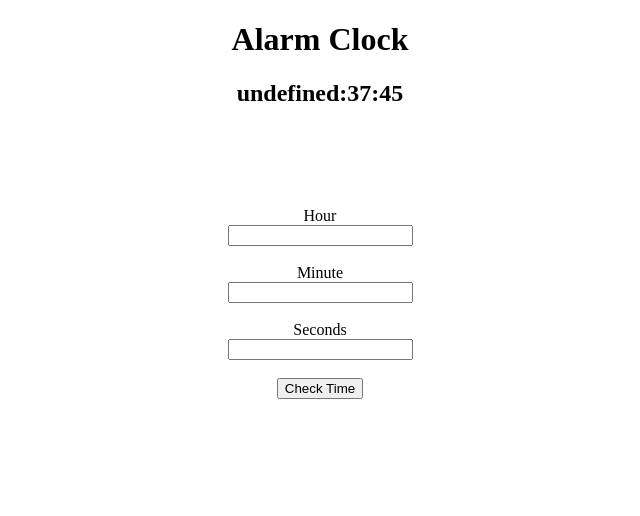
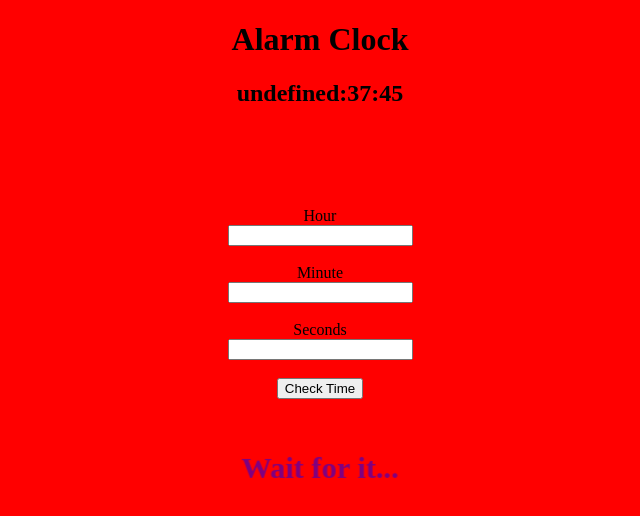
Before and after one commit to billfranz00/alarmClock, a plain HTML site: page index.html in a window 1280 px wide. Both pictures are taken after a click on the button "Check Time". Shown: the whole page, without its empty margins (320-960 px from the left). Drawn offline with Linux system fonts and the light colour scheme.

Commit message:
Waiting Effects

```diff
--- a/css/main.css
+++ b/css/main.css
@@ -9,6 +9,10 @@ form {
 
 label {
 	display: block;
+}
+
+.red {
+	background-color: red;
 }
 
 .blue {
@@ -27,3 +31,10 @@ img {
 .right {
 	float: right;
 }
+
+.texty {
+	font-weight: bold;
+	color: purple;
+	display: none;
+	margin-top: 50px;
+}
--- a/index.html
+++ b/index.html
@@ -31,6 +31,8 @@
 	<button type="button" onclick="compareTime();">Check Time</button>
 </form>
 
+<h1 id="hOne" class="texty animated flip infinite">Wait for it...</h1>
+
 <script type="text/javascript" src="js/go.js"></script>
 
 </body>
--- a/js/go.js
+++ b/js/go.js
@@ -34,6 +34,8 @@ function currentTime() {
 
 //Determines if inputted is same as current time
 function compareTime() {
+	document.body.setAttribute('class', 'red')
+	document.getElementById('hOne').style.display = "block"
 	var rightNow = new Date(),
 		hours = twelve(rightNow.getHours()),
 		minutes = rightNow.getMinutes(),
@@ -43,6 +45,7 @@ function compareTime() {
 		secondValue = Number(document.getElementById("clockSecond").value);
 	if(hours === clockValue && minutes === minuteValue && seconds === secondValue) {
 		//shows an alert when the times match
+		document.getElementById('hOne').style.display = "none"
 		document.body.setAttribute("class", "blue");
 		document.getElementById("masterClock").setAttribute("class", "animated wobble infinite")
 		var img1 = document.createElement("img"),
```
